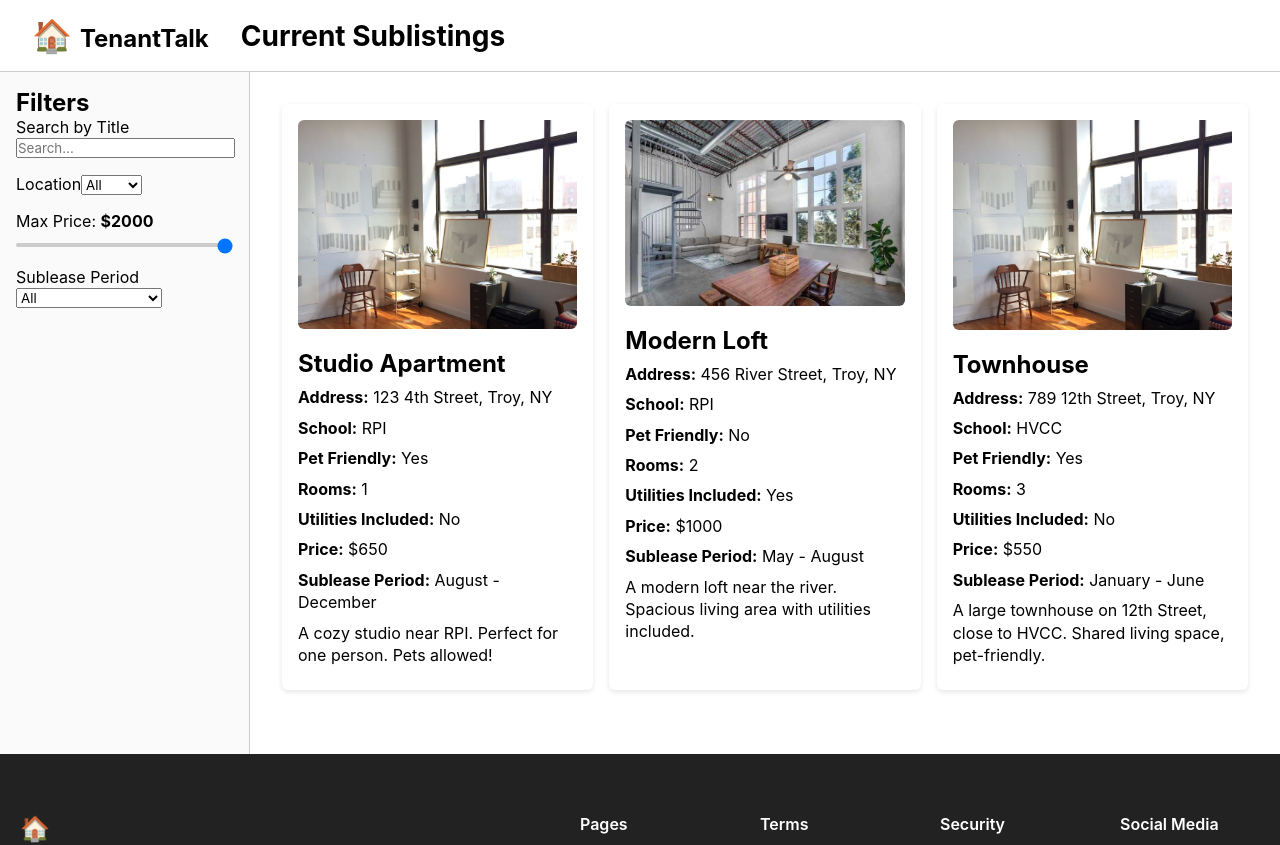
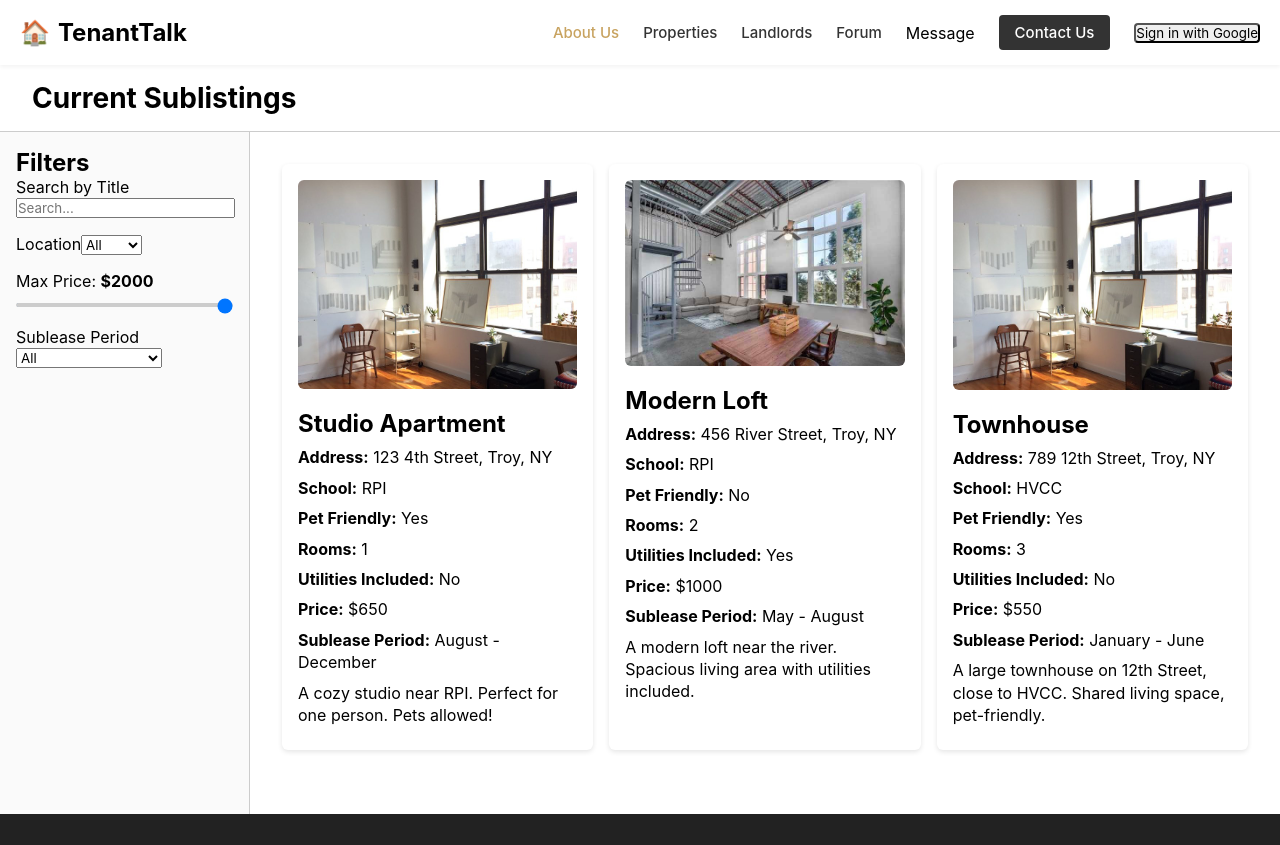
Before and after one commit to thuntxiv/TenantTalk, a React (Create React App) app in the folder tenanttalk/Frontend/: page /properties in a window 1280 px wide. Shown: the top 845 px of the page. Built offline with nearby package versions, Linux system fonts and the light colour scheme.

Commit message:
added navbar to propertylistings page

```diff
--- a/tenanttalk/Frontend/src/pages/Propertylisting.tsx
+++ b/tenanttalk/Frontend/src/pages/Propertylisting.tsx
@@ -1,5 +1,6 @@
 import React, { useState } from 'react';
 import { useNavigate, useSearchParams } from 'react-router-dom';
+import Navbar from '../components/navbar.tsx';   // <-- Import your Navbar
 import Footer from '../components/footer.tsx';
 import '../styles/Propertylisting.css';
 
@@ -46,8 +47,7 @@ const mockListings: Listing[] = [
         petFriendly: false,
         rooms: 2,
         utilitiesIncluded: true,
-        description:
-            'A modern loft near the river. Spacious living area with utilities included.',
+        description: 'A modern loft near the river. Spacious living area with utilities included.',
         imageUrl: loftImage,
         timeFrame: 'May - August',
     },
@@ -61,41 +61,24 @@ const mockListings: Listing[] = [
         petFriendly: true,
         rooms: 3,
         utilitiesIncluded: false,
-        description:
-            'A large townhouse on 12th Street, close to HVCC. Shared living space, pet-friendly.',
+        description: 'A large townhouse on 12th Street, close to HVCC. Shared living space, pet-friendly.',
         imageUrl: studioImage,
         timeFrame: 'January - June',
     },
 ];
 
 export default function Propertylisting() {
-    // 1. Read query parameters
+    // 1. Parse query parameters
     const [searchParams] = useSearchParams();
-
-    // For example, if the user visited: /listings?propertyType=House&location=Troy&priceRange=$500 - $1000
-    // we can parse them here:
-    const paramLocation = searchParams.get('location') || '';      // from Home page's "Location" field
+    const paramLocation = searchParams.get('location') || '';
     const queryMaxPrice = searchParams.get('maxPrice') || '2000';
     const paramPropertyType = searchParams.get('propertyType') || 'All Types';
 
-    // 2. Initialize local filter states with query param values (if any)
-    //    We also have existing filters: searchTerm, timeFrameFilter
+    // 2. Local filter states
     const [listings] = useState<Listing[]>(mockListings);
-
-    // For the searchTerm, let's map it to paramLocation for demonstration
-    // or you can create a separate param if needed
     const [searchTerm, setSearchTerm] = useState(paramLocation);
-
-    // If your listing has a "type" field, you could store paramPropertyType. Here we have "locationFilter"
-    // We'll map "propertyType" param to "locationFilter" for demonstration
-    // or rename "locationFilter" to "propertyTypeFilter" if you prefer
     const [locationFilter, setLocationFilter] = useState('All');
-    // We do have a location property in each listing, so let's keep "locationFilter" for that
-    // But you can adapt as needed. For now, let's keep locationFilter = 'All' or 'RPI' etc.
-    // We'll rely on paramLocation in the "searchTerm" for demonstration
-
     const [maxPrice, setMaxPrice] = useState(() => parseInt(queryMaxPrice));
-
     const [timeFrameFilter, setTimeFrameFilter] = useState('All');
 
     const navigate = useNavigate();
@@ -104,46 +87,34 @@ export default function Propertylisting() {
         navigate(`/listings/${listingId}`);
     }
 
-    // 3. Filter logic (combine local states + param-based logic)
+    // 3. Filter logic
     const filteredListings = listings.filter((listing) => {
-        // For demonstration, let's do:
-        // - If searchTerm is present, it must match the listing's title or address
         const matchesSearch =
             !searchTerm ||
             listing.title.toLowerCase().includes(searchTerm.toLowerCase()) ||
             listing.address.toLowerCase().includes(searchTerm.toLowerCase());
 
-        // locationFilter (the user can still pick from the sidebar "All", "RPI", etc.)
         const matchesLocation =
             locationFilter === 'All' || listing.location === locationFilter;
 
-        // price
         const matchesPrice = listing.price <= maxPrice;
 
-        // sublease period
         const matchesTimeFrame =
             timeFrameFilter === 'All' || listing.timeFrame === timeFrameFilter;
 
-        return (
-            matchesSearch &&
-            matchesLocation &&
-            matchesPrice &&
-            matchesTimeFrame
-        );
+        return matchesSearch && matchesLocation && matchesPrice && matchesTimeFrame;
     });
 
     return (
         <div className="property-page">
-            {/* Header */}
+            {/* Replaced the old “TenantTalk” header with your Navbar */}
+            <Navbar />
+
+            {/* Optional: Keep a header for page title, or remove entirely */}
             <header className="page-header">
-                <div className="page-logo">
-                    <a href='/'><span role="img" aria-label="logo">🏠</span>
-                    <span className="logo-text">TenantTalk</span></a>
-                </div>
                 <h1 className="page-title">Current Sublistings</h1>
             </header>
 
-            {/* Main Content: Sidebar + Listings */}
             <div className="page-content">
                 <aside className="filters-sidebar">
                     <h2>Filters</h2>
```
